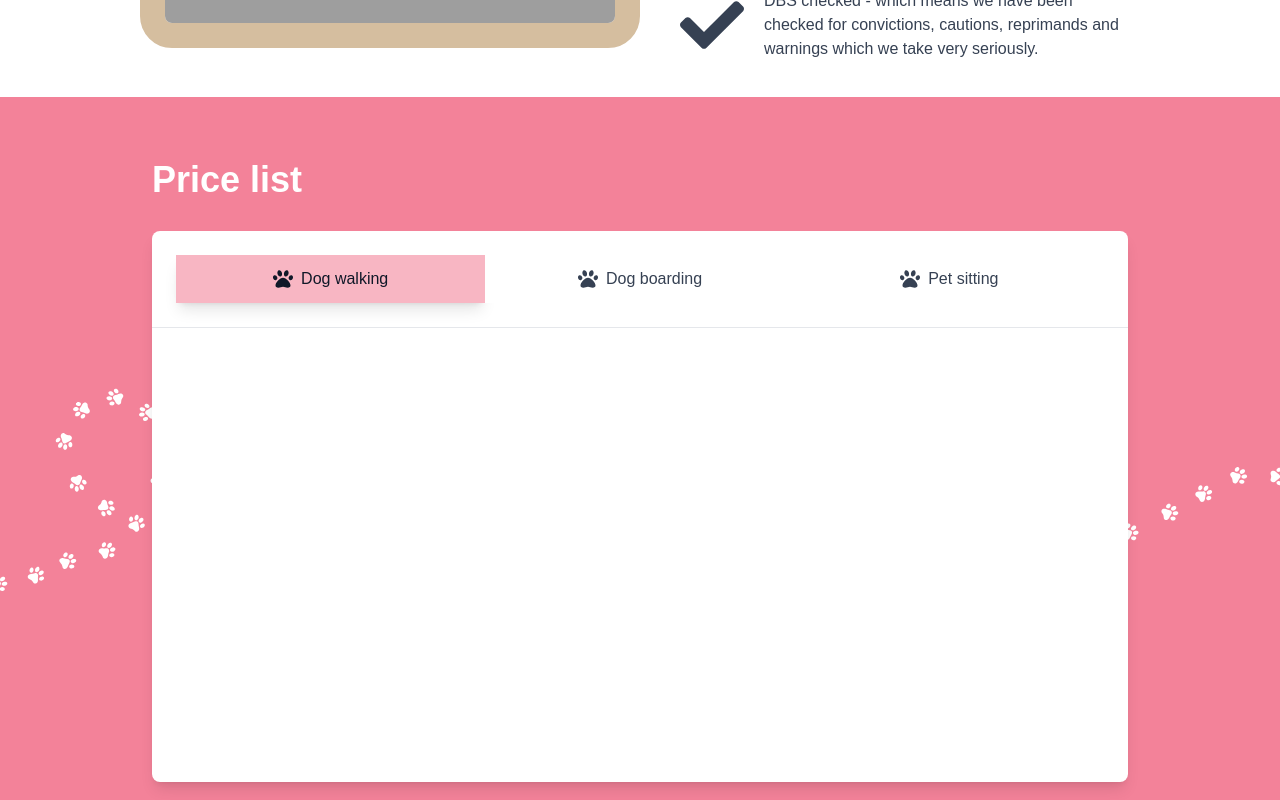
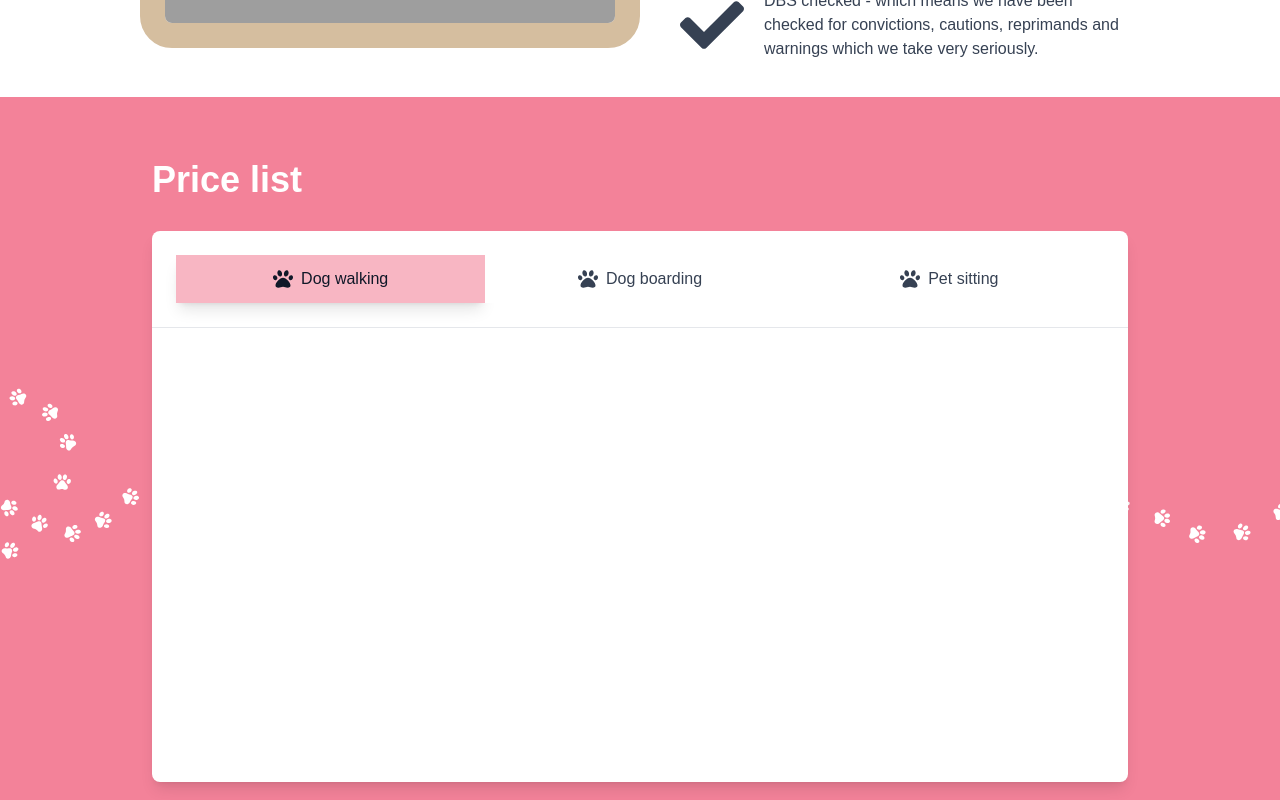
Before and after one commit to sharondrury/gails-tails, a React (Vite) app: page / in a window 1280 px wide. Shown: the part 1340-2140 px from the top of the page. Built offline with nearby package versions, Linux system fonts and the light colour scheme; grey boxes are pictures that could not be loaded; a web font is replaced by a local one.

Commit message:
paw background added to pricelist section

```diff
--- a/src/components/PriceList.jsx
+++ b/src/components/PriceList.jsx
@@ -139,9 +139,9 @@ const PriceList = () => {
 
   return (
     <div className="price-list__wrapper">
+      <div className="price-list__content max-w-5xl mx-auto p-6">
       <img src={pawsWave2Svg} className="price-list__paw price-list__paw--left" alt="" aria-hidden="true" />
       <img src={pawsWaveSvg} className="price-list__paw price-list__paw--right" alt="" aria-hidden="true" />
-      <div className="price-list__content max-w-5xl mx-auto p-6">
       <h1 className="price-list__heading">Price list</h1>
 
       {/* Desktop tab layout — hidden below 850px via SCSS */}
--- a/src/components/PriceList.scss
+++ b/src/components/PriceList.scss
@@ -15,19 +15,21 @@ $price-list-breakpoint: 850px;
 .price-list__paw {
   position: absolute;
   filter: brightness(0) invert(1);
-  z-index: 0;
+  z-index: -1;
   pointer-events: none;
 }
 
 .price-list__paw--left {
-  transform: rotate(40deg);
+  left: 0;
   top: 40%;
+  transform: translateX(-90%) rotate(40deg);
   width: 250px;
 }
 
 .price-list__paw--right {
-  right: -80px;
+  right: 0;
   top: 50%;
+  transform: translateX(80%);
   width: 400px;
 }
 
```
